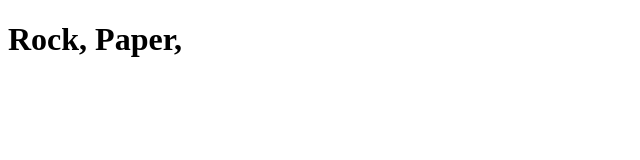
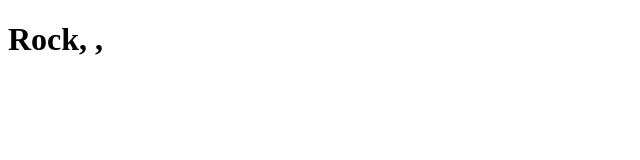
Before and after one commit to duyguozpercin/rock-paper-scissors, a plain HTML site: page index.html in a window 1280 px wide. Shown: the whole page, without its empty margins (0-640 px from the left). Drawn offline with Linux system fonts and the light colour scheme.

Commit message:
Update index.html

```diff
--- a/index.html
+++ b/index.html
@@ -8,7 +8,7 @@
 </head>
 
 <body>
-  <h1>Rock, Paper,</h1>
+  <h1>Rock, ,</h1>
 </body>
 
 </html>
```
